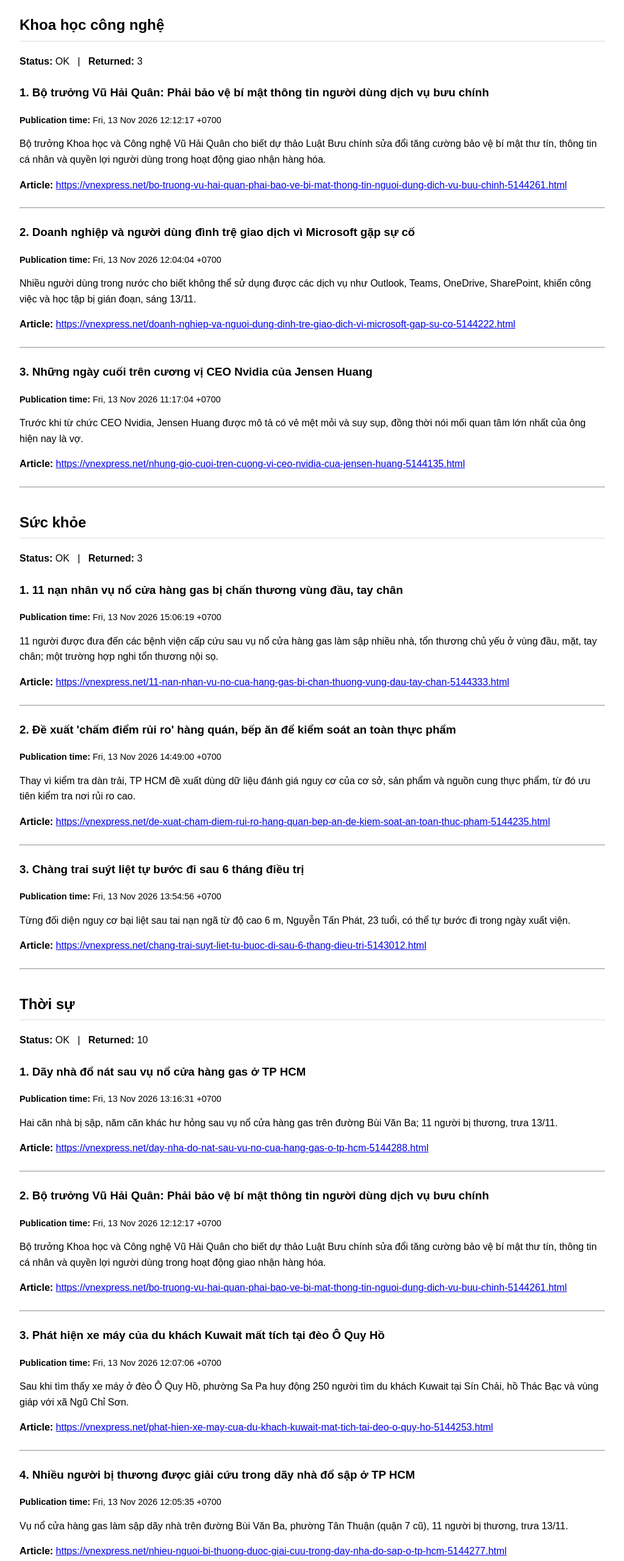
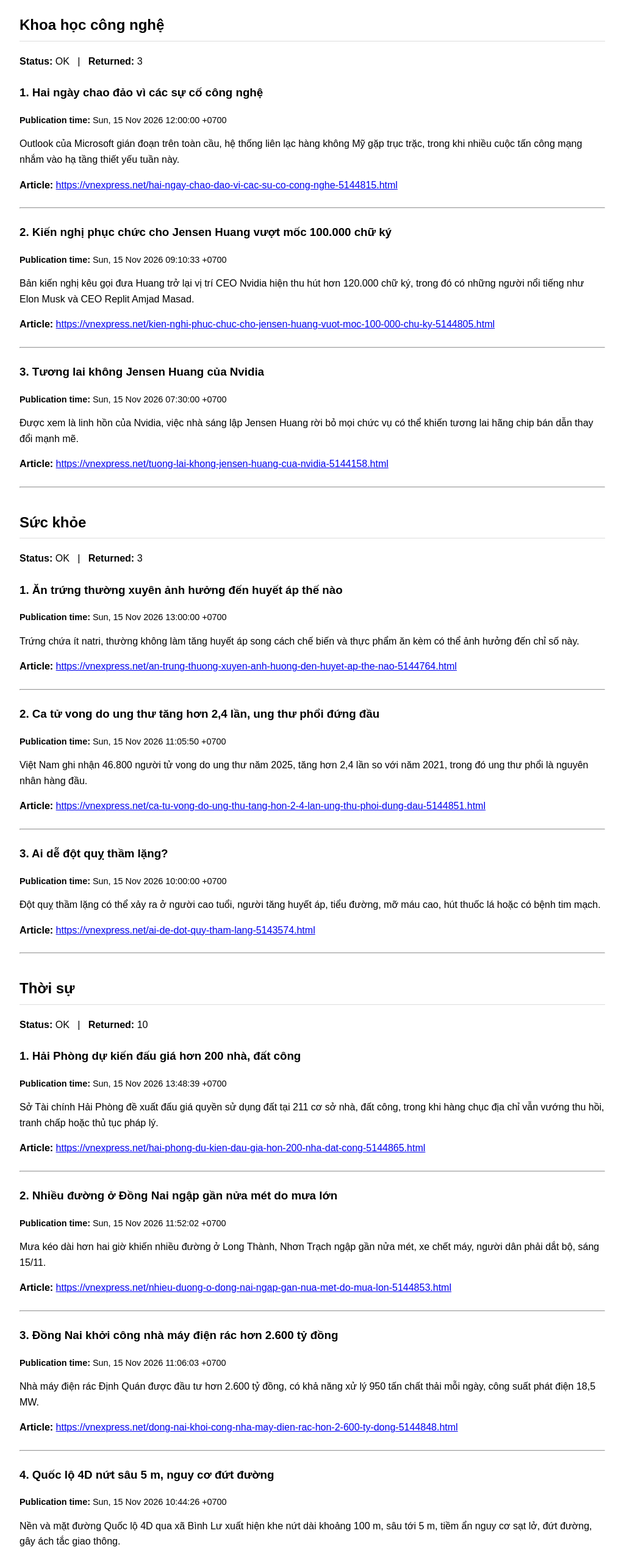
Before and after one commit to Henryta89/vnexpress-rss-briefing, a plain HTML site: page docs/index.html in a window 1280 px wide. Shown: the part 180-2740 px from the top of the page at 61% size, without its empty margins (128-1151 px from the left). Drawn offline with Linux system fonts and the light colour scheme.

Commit message:
chore: refresh VnExpress RSS briefing

```diff
--- a/docs/index.html
+++ b/docs/index.html
@@ -39,126 +39,126 @@ a {
 </head>
 <body>
 <h1>VnExpress RSS Briefing Source</h1>
-<p><strong>Updated:</strong> 2026-11-13 15:43:37 Asia/Ho_Chi_Minh</p>
+<p><strong>Updated:</strong> 2026-11-15 15:25:31 Asia/Ho_Chi_Minh</p>
 <p><strong>Source authority:</strong> VnExpress RSS</p>
 <section><h2>Khoa học công nghệ</h2>
 <p><strong>Status:</strong> OK &nbsp; | &nbsp; <strong>Returned:</strong> 3</p>
 <article>
-<h3>1. Bộ trưởng Vũ Hải Quân: Phải bảo vệ bí mật thông tin người dùng dịch vụ bưu chính</h3>
-<p class="metadata"><strong>Publication time:</strong> Fri, 13 Nov 2026 12:12:17 +0700</p>
-<p class="description">Bộ trưởng Khoa học và Công nghệ Vũ Hải Quân cho biết dự thảo Luật Bưu chính sửa đổi tăng cường bảo vệ bí mật thư tín, thông tin cá nhân và quyền lợi người dùng trong hoạt động giao nhận hàng hóa.</p>
-<p><strong>Article:</strong> <a href="https://vnexpress.net/bo-truong-vu-hai-quan-phai-bao-ve-bi-mat-thong-tin-nguoi-dung-dich-vu-buu-chinh-5144261.html">https://vnexpress.net/bo-truong-vu-hai-quan-phai-bao-ve-bi-mat-thong-tin-nguoi-dung-dich-vu-buu-chinh-5144261.html</a></p>
+<h3>1. Hai ngày chao đảo vì các sự cố công nghệ</h3>
+<p class="metadata"><strong>Publication time:</strong> Sun, 15 Nov 2026 12:00:00 +0700</p>
+<p class="description">Outlook của Microsoft gián đoạn trên toàn cầu, hệ thống liên lạc hàng không Mỹ gặp trục trặc, trong khi nhiều cuộc tấn công mạng nhắm vào hạ tầng thiết yếu tuần này.</p>
+<p><strong>Article:</strong> <a href="https://vnexpress.net/hai-ngay-chao-dao-vi-cac-su-co-cong-nghe-5144815.html">https://vnexpress.net/hai-ngay-chao-dao-vi-cac-su-co-cong-nghe-5144815.html</a></p>
 </article>
 <hr>
 <article>
-<h3>2. Doanh nghiệp và người dùng đình trệ giao dịch vì Microsoft gặp sự cố</h3>
-<p class="metadata"><strong>Publication time:</strong> Fri, 13 Nov 2026 12:04:04 +0700</p>
-<p class="description">Nhiều người dùng trong nước cho biết không thể sử dụng được các dịch vụ như Outlook, Teams, OneDrive, SharePoint, khiến công việc và học tập bị gián đoạn, sáng 13/11.</p>
-<p><strong>Article:</strong> <a href="https://vnexpress.net/doanh-nghiep-va-nguoi-dung-dinh-tre-giao-dich-vi-microsoft-gap-su-co-5144222.html">https://vnexpress.net/doanh-nghiep-va-nguoi-dung-dinh-tre-giao-dich-vi-microsoft-gap-su-co-5144222.html</a></p>
+<h3>2. Kiến nghị phục chức cho Jensen Huang vượt mốc 100.000 chữ ký</h3>
+<p class="metadata"><strong>Publication time:</strong> Sun, 15 Nov 2026 09:10:33 +0700</p>
+<p class="description">Bản kiến nghị kêu gọi đưa Huang trở lại vị trí CEO Nvidia hiện thu hút hơn 120.000 chữ ký, trong đó có những người nổi tiếng như Elon Musk và CEO Replit Amjad Masad.</p>
+<p><strong>Article:</strong> <a href="https://vnexpress.net/kien-nghi-phuc-chuc-cho-jensen-huang-vuot-moc-100-000-chu-ky-5144805.html">https://vnexpress.net/kien-nghi-phuc-chuc-cho-jensen-huang-vuot-moc-100-000-chu-ky-5144805.html</a></p>
 </article>
 <hr>
 <article>
-<h3>3. Những ngày cuối trên cương vị CEO Nvidia của Jensen Huang</h3>
-<p class="metadata"><strong>Publication time:</strong> Fri, 13 Nov 2026 11:17:04 +0700</p>
-<p class="description">Trước khi từ chức CEO Nvidia, Jensen Huang được mô tả có vẻ mệt mỏi và suy sụp, đồng thời nói mối quan tâm lớn nhất của ông hiện nay là vợ.</p>
-<p><strong>Article:</strong> <a href="https://vnexpress.net/nhung-gio-cuoi-tren-cuong-vi-ceo-nvidia-cua-jensen-huang-5144135.html">https://vnexpress.net/nhung-gio-cuoi-tren-cuong-vi-ceo-nvidia-cua-jensen-huang-5144135.html</a></p>
+<h3>3. Tương lai không Jensen Huang của Nvidia</h3>
+<p class="metadata"><strong>Publication time:</strong> Sun, 15 Nov 2026 07:30:00 +0700</p>
+<p class="description">Được xem là linh hồn của Nvidia, việc nhà sáng lập Jensen Huang rời bỏ mọi chức vụ có thể khiến tương lai hãng chip bán dẫn thay đổi mạnh mẽ.</p>
+<p><strong>Article:</strong> <a href="https://vnexpress.net/tuong-lai-khong-jensen-huang-cua-nvidia-5144158.html">https://vnexpress.net/tuong-lai-khong-jensen-huang-cua-nvidia-5144158.html</a></p>
 </article>
 <hr>
 </section>
 <section><h2>Sức khỏe</h2>
 <p><strong>Status:</strong> OK &nbsp; | &nbsp; <strong>Returned:</strong> 3</p>
 <article>
-<h3>1. 11 nạn nhân vụ nổ cửa hàng gas bị chấn thương vùng đầu, tay chân</h3>
-<p class="metadata"><strong>Publication time:</strong> Fri, 13 Nov 2026 15:06:19 +0700</p>
-<p class="description">11 người được đưa đến các bệnh viện cấp cứu sau vụ nổ cửa hàng gas làm sập nhiều nhà, tổn thương chủ yếu ở vùng đầu, mặt, tay chân; một trường hợp nghi tổn thương nội sọ.</p>
-<p><strong>Article:</strong> <a href="https://vnexpress.net/11-nan-nhan-vu-no-cua-hang-gas-bi-chan-thuong-vung-dau-tay-chan-5144333.html">https://vnexpress.net/11-nan-nhan-vu-no-cua-hang-gas-bi-chan-thuong-vung-dau-tay-chan-5144333.html</a></p>
+<h3>1. Ăn trứng thường xuyên ảnh hưởng đến huyết áp thế nào</h3>
+<p class="metadata"><strong>Publication time:</strong> Sun, 15 Nov 2026 13:00:00 +0700</p>
+<p class="description">Trứng chứa ít natri, thường không làm tăng huyết áp song cách chế biến và thực phẩm ăn kèm có thể ảnh hưởng đến chỉ số này.</p>
+<p><strong>Article:</strong> <a href="https://vnexpress.net/an-trung-thuong-xuyen-anh-huong-den-huyet-ap-the-nao-5144764.html">https://vnexpress.net/an-trung-thuong-xuyen-anh-huong-den-huyet-ap-the-nao-5144764.html</a></p>
 </article>
 <hr>
 <article>
-<h3>2. Đề xuất &#x27;chấm điểm rủi ro&#x27; hàng quán, bếp ăn để kiểm soát an toàn thực phẩm</h3>
-<p class="metadata"><strong>Publication time:</strong> Fri, 13 Nov 2026 14:49:00 +0700</p>
-<p class="description">Thay vì kiểm tra dàn trải, TP HCM đề xuất dùng dữ liệu đánh giá nguy cơ của cơ sở, sản phẩm và nguồn cung thực phẩm, từ đó ưu tiên kiểm tra nơi rủi ro cao.</p>
-<p><strong>Article:</strong> <a href="https://vnexpress.net/de-xuat-cham-diem-rui-ro-hang-quan-bep-an-de-kiem-soat-an-toan-thuc-pham-5144235.html">https://vnexpress.net/de-xuat-cham-diem-rui-ro-hang-quan-bep-an-de-kiem-soat-an-toan-thuc-pham-5144235.html</a></p>
+<h3>2. Ca tử vong do ung thư tăng hơn 2,4 lần, ung thư phổi đứng đầu</h3>
+<p class="metadata"><strong>Publication time:</strong> Sun, 15 Nov 2026 11:05:50 +0700</p>
+<p class="description">Việt Nam ghi nhận 46.800 người tử vong do ung thư năm 2025, tăng hơn 2,4 lần so với năm 2021, trong đó ung thư phổi là nguyên nhân hàng đầu.</p>
+<p><strong>Article:</strong> <a href="https://vnexpress.net/ca-tu-vong-do-ung-thu-tang-hon-2-4-lan-ung-thu-phoi-dung-dau-5144851.html">https://vnexpress.net/ca-tu-vong-do-ung-thu-tang-hon-2-4-lan-ung-thu-phoi-dung-dau-5144851.html</a></p>
 </article>
 <hr>
 <article>
-<h3>3. Chàng trai suýt liệt tự bước đi sau 6 tháng điều trị</h3>
-<p class="metadata"><strong>Publication time:</strong> Fri, 13 Nov 2026 13:54:56 +0700</p>
-<p class="description">Từng đối diện nguy cơ bại liệt sau tai nạn ngã từ độ cao 6 m, Nguyễn Tấn Phát, 23 tuổi, có thể tự bước đi trong ngày xuất viện.</p>
-<p><strong>Article:</strong> <a href="https://vnexpress.net/chang-trai-suyt-liet-tu-buoc-di-sau-6-thang-dieu-tri-5143012.html">https://vnexpress.net/chang-trai-suyt-liet-tu-buoc-di-sau-6-thang-dieu-tri-5143012.html</a></p>
+<h3>3. Ai dễ đột quỵ thầm lặng?</h3>
+<p class="metadata"><strong>Publication time:</strong> Sun, 15 Nov 2026 10:00:00 +0700</p>
+<p class="description">Đột quỵ thầm lặng có thể xảy ra ở người cao tuổi, người tăng huyết áp, tiểu đường, mỡ máu cao, hút thuốc lá hoặc có bệnh tim mạch.</p>
+<p><strong>Article:</strong> <a href="https://vnexpress.net/ai-de-dot-quy-tham-lang-5143574.html">https://vnexpress.net/ai-de-dot-quy-tham-lang-5143574.html</a></p>
 </article>
 <hr>
 </section>
 <section><h2>Thời sự</h2>
 <p><strong>Status:</strong> OK &nbsp; | &nbsp; <strong>Returned:</strong> 10</p>
 <article>
-<h3>1. Dãy nhà đổ nát sau vụ nổ cửa hàng gas ở TP HCM</h3>
-<p class="metadata"><strong>Publication time:</strong> Fri, 13 Nov 2026 13:16:31 +0700</p>
-<p class="description">Hai căn nhà bị sập, năm căn khác hư hỏng sau vụ nổ cửa hàng gas trên đường Bùi Văn Ba; 11 người bị thương, trưa 13/11.</p>
-<p><strong>Article:</strong> <a href="https://vnexpress.net/day-nha-do-nat-sau-vu-no-cua-hang-gas-o-tp-hcm-5144288.html">https://vnexpress.net/day-nha-do-nat-sau-vu-no-cua-hang-gas-o-tp-hcm-5144288.html</a></p>
+<h3>1. Hải Phòng dự kiến đấu giá hơn 200 nhà, đất công</h3>
+<p class="metadata"><strong>Publication time:</strong> Sun, 15 Nov 2026 13:48:39 +0700</p>
+<p class="description">Sở Tài chính Hải Phòng đề xuất đấu giá quyền sử dụng đất tại 211 cơ sở nhà, đất công, trong khi hàng chục địa chỉ vẫn vướng thu hồi, tranh chấp hoặc thủ tục pháp lý.</p>
+<p><strong>Article:</strong> <a href="https://vnexpress.net/hai-phong-du-kien-dau-gia-hon-200-nha-dat-cong-5144865.html">https://vnexpress.net/hai-phong-du-kien-dau-gia-hon-200-nha-dat-cong-5144865.html</a></p>
 </article>
 <hr>
 <article>
-<h3>2. Bộ trưởng Vũ Hải Quân: Phải bảo vệ bí mật thông tin người dùng dịch vụ bưu chính</h3>
-<p class="metadata"><strong>Publication time:</strong> Fri, 13 Nov 2026 12:12:17 +0700</p>
-<p class="description">Bộ trưởng Khoa học và Công nghệ Vũ Hải Quân cho biết dự thảo Luật Bưu chính sửa đổi tăng cường bảo vệ bí mật thư tín, thông tin cá nhân và quyền lợi người dùng trong hoạt động giao nhận hàng hóa.</p>
-<p><strong>Article:</strong> <a href="https://vnexpress.net/bo-truong-vu-hai-quan-phai-bao-ve-bi-mat-thong-tin-nguoi-dung-dich-vu-buu-chinh-5144261.html">https://vnexpress.net/bo-truong-vu-hai-quan-phai-bao-ve-bi-mat-thong-tin-nguoi-dung-dich-vu-buu-chinh-5144261.html</a></p>
+<h3>2. Nhiều đường ở Đồng Nai ngập gần nửa mét do mưa lớn</h3>
+<p class="metadata"><strong>Publication time:</strong> Sun, 15 Nov 2026 11:52:02 +0700</p>
+<p class="description">Mưa kéo dài hơn hai giờ khiến nhiều đường ở Long Thành, Nhơn Trạch ngập gần nửa mét, xe chết máy, người dân phải dắt bộ, sáng 15/11.</p>
+<p><strong>Article:</strong> <a href="https://vnexpress.net/nhieu-duong-o-dong-nai-ngap-gan-nua-met-do-mua-lon-5144853.html">https://vnexpress.net/nhieu-duong-o-dong-nai-ngap-gan-nua-met-do-mua-lon-5144853.html</a></p>
 </article>
 <hr>
 <article>
-<h3>3. Phát hiện xe máy của du khách Kuwait mất tích tại đèo Ô Quy Hồ</h3>
-<p class="metadata"><strong>Publication time:</strong> Fri, 13 Nov 2026 12:07:06 +0700</p>
-<p class="description">Sau khi tìm thấy xe máy ở đèo Ô Quy Hồ, phường Sa Pa huy động 250 người tìm du khách Kuwait tại Sín Chải, hồ Thác Bạc và vùng giáp với xã Ngũ Chỉ Sơn.</p>
-<p><strong>Article:</strong> <a href="https://vnexpress.net/phat-hien-xe-may-cua-du-khach-kuwait-mat-tich-tai-deo-o-quy-ho-5144253.html">https://vnexpress.net/phat-hien-xe-may-cua-du-khach-kuwait-mat-tich-tai-deo-o-quy-ho-5144253.html</a></p>
+<h3>3. Đồng Nai khởi công nhà máy điện rác hơn 2.600 tỷ đồng</h3>
+<p class="metadata"><strong>Publication time:</strong> Sun, 15 Nov 2026 11:06:03 +0700</p>
+<p class="description">Nhà máy điện rác Định Quán được đầu tư hơn 2.600 tỷ đồng, có khả năng xử lý 950 tấn chất thải mỗi ngày, công suất phát điện 18,5 MW.</p>
+<p><strong>Article:</strong> <a href="https://vnexpress.net/dong-nai-khoi-cong-nha-may-dien-rac-hon-2-600-ty-dong-5144848.html">https://vnexpress.net/dong-nai-khoi-cong-nha-may-dien-rac-hon-2-600-ty-dong-5144848.html</a></p>
 </article>
 <hr>
 <article>
-<h3>4. Nhiều người bị thương được giải cứu trong dãy nhà đổ sập ở TP HCM</h3>
-<p class="metadata"><strong>Publication time:</strong> Fri, 13 Nov 2026 12:05:35 +0700</p>
-<p class="description">Vụ nổ cửa hàng gas làm sập dãy nhà trên đường Bùi Văn Ba, phường Tân Thuận (quận 7 cũ), 11 người bị thương, trưa 13/11.</p>
-<p><strong>Article:</strong> <a href="https://vnexpress.net/nhieu-nguoi-bi-thuong-duoc-giai-cuu-trong-day-nha-do-sap-o-tp-hcm-5144277.html">https://vnexpress.net/nhieu-nguoi-bi-thuong-duoc-giai-cuu-trong-day-nha-do-sap-o-tp-hcm-5144277.html</a></p>
+<h3>4. Quốc lộ 4D nứt sâu 5 m, nguy cơ đứt đường</h3>
+<p class="metadata"><strong>Publication time:</strong> Sun, 15 Nov 2026 10:44:26 +0700</p>
+<p class="description">Nền và mặt đường Quốc lộ 4D qua xã Bình Lư xuất hiện khe nứt dài khoảng 100 m, sâu tới 5 m, tiềm ẩn nguy cơ sạt lở, đứt đường, gây ách tắc giao thông.</p>
+<p><strong>Article:</strong> <a href="https://vnexpress.net/quoc-lo-4d-nut-sau-5-m-nguy-co-dut-duong-5144831.html">https://vnexpress.net/quoc-lo-4d-nut-sau-5-m-nguy-co-dut-duong-5144831.html</a></p>
 </article>
 <hr>
 <article>
-<h3>5. Hàng trăm mét khối đất đá đổ xuống quốc lộ lên cửa khẩu La Lay</h3>
-<p class="metadata"><strong>Publication time:</strong> Fri, 13 Nov 2026 09:37:12 +0700</p>
-<p class="description">Hàng trăm m3 đất đá từ taluy dương sạt xuống, lấp kín khoảng 30 m quốc lộ 15D khiến giao thông lên cửa khẩu quốc tế La Lay tê liệt.</p>
-<p><strong>Article:</strong> <a href="https://vnexpress.net/hang-tram-met-khoi-dat-da-do-xuong-quoc-lo-len-cua-khau-la-lay-5144159.html">https://vnexpress.net/hang-tram-met-khoi-dat-da-do-xuong-quoc-lo-len-cua-khau-la-lay-5144159.html</a></p>
+<h3>5. Mưa kéo dài từ đêm đến sáng ở TP HCM</h3>
+<p class="metadata"><strong>Publication time:</strong> Sun, 15 Nov 2026 10:40:44 +0700</p>
+<p class="description">Mưa xuất hiện nhiều nơi ở TP HCM từ đêm 14 đến sáng 15/11 do nhiễu động gió đông, trong lúc Nam Bộ chuẩn bị bước vào mùa khô.</p>
+<p><strong>Article:</strong> <a href="https://vnexpress.net/mua-keo-dai-tu-dem-den-sang-o-tp-hcm-5144840.html">https://vnexpress.net/mua-keo-dai-tu-dem-den-sang-o-tp-hcm-5144840.html</a></p>
 </article>
 <hr>
 <article>
-<h3>6. Thu thừa tiền điện, nước do đồng hồ đo sai phải trả lại</h3>
-<p class="metadata"><strong>Publication time:</strong> Fri, 13 Nov 2026 09:31:18 +0700</p>
-<p class="description">Luật Đo lường sửa đổi quy định hoàn trả tiền thu không đúng do kết quả đo sai lệch, cho phép người tiêu dùng yêu cầu dữ liệu để khiếu nại, đồng thời tăng kiểm soát gian lận cân đo.</p>
-<p><strong>Article:</strong> <a href="https://vnexpress.net/thu-thua-tien-dien-nuoc-do-dong-ho-do-sai-phai-tra-lai-5144130.html">https://vnexpress.net/thu-thua-tien-dien-nuoc-do-dong-ho-do-sai-phai-tra-lai-5144130.html</a></p>
+<h3>6. Miền Bắc đón không khí lạnh, chuyển rét giữa tuần tới</h3>
+<p class="metadata"><strong>Publication time:</strong> Sun, 15 Nov 2026 10:24:20 +0700</p>
+<p class="description">Miền Bắc nắng ấm trong hai ngày đầu tuần, trước khi đón không khí lạnh từ khoảng 18/11, gây mưa giông, nhiệt độ giảm, vùng núi chuyển rét.</p>
+<p><strong>Article:</strong> <a href="https://vnexpress.net/mien-bac-don-khong-khi-lanh-chuyen-ret-giua-tuan-toi-5144835.html">https://vnexpress.net/mien-bac-don-khong-khi-lanh-chuyen-ret-giua-tuan-toi-5144835.html</a></p>
 </article>
 <hr>
 <article>
-<h3>7. Hà Nội phê duyệt điều chỉnh quy hoạch phân khu sông Hồng</h3>
-<p class="metadata"><strong>Publication time:</strong> Fri, 13 Nov 2026 09:08:42 +0700</p>
-<p class="description">Chủ tịch TP Hà Nội vừa ký phê duyệt Quy hoạch phân khu đô thị sông Hồng, tỷ lệ 1/5.000, đoạn từ cầu Hồng Hà đến cầu Mễ Sở, quy mô nghiên cứu trên 11.418 ha.</p>
-<p><strong>Article:</strong> <a href="https://vnexpress.net/ha-noi-phe-duyet-dieu-chinh-quy-hoach-phan-khu-song-hong-5144105.html">https://vnexpress.net/ha-noi-phe-duyet-dieu-chinh-quy-hoach-phan-khu-song-hong-5144105.html</a></p>
+<h3>7. Gần 30 km Vành đai 3 TP HCM trước thời điểm thông xe</h3>
+<p class="metadata"><strong>Publication time:</strong> Sun, 15 Nov 2026 06:00:00 +0700</p>
+<p class="description">Khoảng 28 km đường Vành đai 3 qua Đồng Nai, TP HCM đã hoàn thiện căn bản, nhà thầu đang tăng tốc thi công để thông xe cuối năm nay.</p>
+<p><strong>Article:</strong> <a href="https://vnexpress.net/gan-30-km-vanh-dai-3-tp-hcm-truoc-thoi-diem-thong-xe-5143737.html">https://vnexpress.net/gan-30-km-vanh-dai-3-tp-hcm-truoc-thoi-diem-thong-xe-5143737.html</a></p>
 </article>
 <hr>
 <article>
-<h3>8. Phát hiện 4 vật thể nghi đầu đạn 105 mm tại hiện trường vụ nổ chết người</h3>
-<p class="metadata"><strong>Publication time:</strong> Fri, 13 Nov 2026 08:43:17 +0700</p>
-<p class="description">Khám nghiệm hiện trường vụ nổ khiến người đàn ông 58 tuổi tử vong tại xã Núi Thành, lực lượng chức năng phát hiện 4 vật thể sắt nghi là đầu đạn 105 mm.</p>
-<p><strong>Article:</strong> <a href="https://vnexpress.net/phat-hien-4-vat-the-nghi-dau-dan-105-mm-tai-hien-truong-vu-no-chet-nguoi-5144128.html">https://vnexpress.net/phat-hien-4-vat-the-nghi-dau-dan-105-mm-tai-hien-truong-vu-no-chet-nguoi-5144128.html</a></p>
+<h3>8. Hàng loạt trụ sở bỏ hoang sau sáp nhập ở Đà Nẵng, Quảng Trị</h3>
+<p class="metadata"><strong>Publication time:</strong> Sun, 15 Nov 2026 01:00:00 +0700</p>
+<p class="description">Nhiều trụ sở công ở Đà Nẵng, Quảng Trị đóng cửa sau sắp xếp bộ máy, có nơi cỏ dại mọc um tùm, công trình xuống cấp nhưng chưa được khai thác.</p>
+<p><strong>Article:</strong> <a href="https://vnexpress.net/hang-loat-tru-so-bo-hoang-sau-sap-nhap-o-da-nang-quang-tri-5141898.html">https://vnexpress.net/hang-loat-tru-so-bo-hoang-sau-sap-nhap-o-da-nang-quang-tri-5141898.html</a></p>
 </article>
 <hr>
 <article>
-<h3>9. Nhà máy thay đổi cách làm việc đón công nhân khiếm thính từ ECCO</h3>
-<p class="metadata"><strong>Publication time:</strong> Fri, 13 Nov 2026 06:00:00 +0700</p>
-<p class="description">Nhà máy may TANS tuyển lao động từ ECCO Việt Nam sau khi doanh nghiệp này giải thể, đồng thời bổ sung đèn báo hiệu và phương án hỗ trợ giao tiếp cho công nhân khiếm thính.</p>
-<p><strong>Article:</strong> <a href="https://vnexpress.net/nha-may-thay-doi-cach-lam-viec-don-cong-nhan-khiem-thinh-tu-ecco-5143353.html">https://vnexpress.net/nha-may-thay-doi-cach-lam-viec-don-cong-nhan-khiem-thinh-tu-ecco-5143353.html</a></p>
+<h3>9. Cựu quân nhân hồi sinh đồ cũ</h3>
+<p class="metadata"><strong>Publication time:</strong> Sun, 15 Nov 2026 00:00:00 +0700</p>
+<p class="description">Ứa nước mắt vì lương 750.000 đồng không đủ tiền thuốc cho cha, Trần Đại Nghĩa sang Hàn Quốc bốc đá thuê, từng bước gây dựng cơ ngơi đồ cũ bề thế.</p>
+<p><strong>Article:</strong> <a href="https://vnexpress.net/cuu-quan-nhan-hoi-sinh-do-cu-5144283.html">https://vnexpress.net/cuu-quan-nhan-hoi-sinh-do-cu-5144283.html</a></p>
 </article>
 <hr>
 <article>
-<h3>10. Nỗi lo lũ dữ trở lại Hòa Thịnh</h3>
-<p class="metadata"><strong>Publication time:</strong> Fri, 13 Nov 2026 00:00:00 +0700</p>
-<p class="description">Một năm sau trận lũ gây thiệt hại nặng nề, nhiều người dân xã Hòa Thịnh vẫn bất an mỗi khi mưa lớn, nước sông dâng cao, lo sợ nhà cửa, tài sản lại chìm trong biển nước.</p>
-<p><strong>Article:</strong> <a href="https://vnexpress.net/noi-lo-lu-du-tro-lai-hoa-thinh-5144009.html">https://vnexpress.net/noi-lo-lu-du-tro-lai-hoa-thinh-5144009.html</a></p>
+<h3>10. Vĩnh Long đặt mục tiêu xuất khẩu dừa một tỷ USD</h3>
+<p class="metadata"><strong>Publication time:</strong> Sun, 15 Nov 2026 12:03:41 +0700</p>
+<p class="description">Có gần 123.000 ha dừa, tỉnh mở rộng canh tác hữu cơ, nghiên cứu tín chỉ carbon và chế biến sâu để nâng giá trị xuất khẩu.</p>
+<p><strong>Article:</strong> <a href="https://vnexpress.net/vinh-long-dat-muc-tieu-xuat-khau-dua-mot-ty-usd-5144861.html">https://vnexpress.net/vinh-long-dat-muc-tieu-xuat-khau-dua-mot-ty-usd-5144861.html</a></p>
 </article>
 <hr>
 </section>
```
